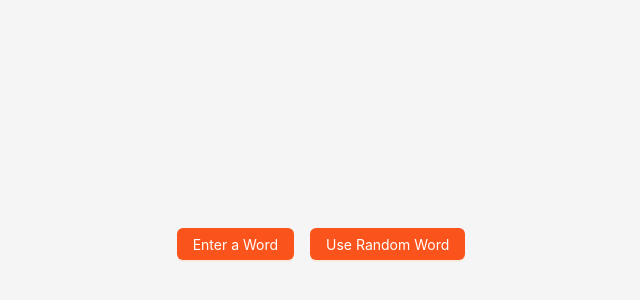
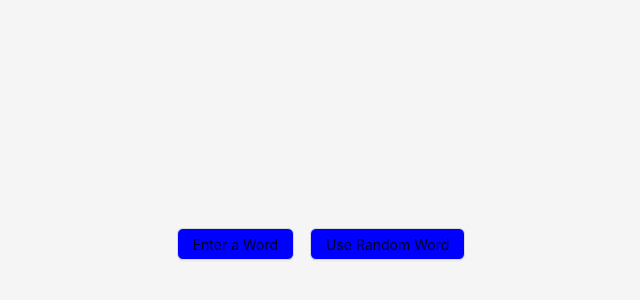
Before and after one commit to bobzurad/zurdle, a Next.js app: page / in a window 1280 px wide. Shown: the part 164-464 px from the top of the page, without its empty margins (319-959 px from the left). Built offline with nearby package versions, Linux system fonts and the light colour scheme.

Commit message:
replaced PresetColors with custom colors

```diff
--- a/src/app/page.tsx
+++ b/src/app/page.tsx
@@ -11,7 +11,6 @@ import {
   Input,
   Typography,
 } from 'antd';
-import { PresetColors } from 'antd/es/theme/internal';
 import { MAX_WORD_LENGTH, solutionAtom } from './context/atoms';
 import { SOLUTION } from './context/words';
 import Gameboard from './components/Gameboard';
@@ -25,10 +24,10 @@ export default function Home() {
   const [randomColor, setRandomColor] = useState('');
   const [solution, setSolution] = useAtom(solutionAtom);
 
+  const Colors = ['#ff0000', '#00ff00', '#0000ff'];
+
   useEffect(() => {
-    setRandomColor(
-      PresetColors[Math.floor(Math.random() * PresetColors.length)]
-    );
+    setRandomColor(Colors[Math.floor(Math.random() * Colors.length)]);
   }, []);
 
   console.log(SOLUTION);
@@ -40,6 +39,9 @@ export default function Home() {
           Input: {
             activeBorderColor: randomColor,
             hoverBorderColor: randomColor,
+          },
+          Button: {
+            defaultBg: randomColor,
           },
         },
       }}
@@ -57,18 +59,10 @@ export default function Home() {
             <>
               {!showForm && (
                 <Flex gap="middle">
-                  <Button
-                    variant="solid"
-                    color={PresetColors.find((value) => value === randomColor)}
-                    onClick={() => setShowForm(true)}
-                  >
+                  <Button variant="solid" onClick={() => setShowForm(true)}>
                     Enter a Word
                   </Button>
-                  <Button
-                    variant="solid"
-                    color={PresetColors.find((value) => value === randomColor)}
-                    onClick={() => setSolution(SOLUTION)}
-                  >
+                  <Button variant="solid" onClick={() => setSolution(SOLUTION)}>
                     Use Random Word
                   </Button>
                 </Flex>
@@ -85,12 +79,7 @@ export default function Home() {
                         onChange={(e) => setCustomWord(e.currentTarget.value)}
                       />
                       <Button
-                        type="primary"
                         disabled={customWord.length < 5}
-                        style={{ background: randomColor }}
-                        color={PresetColors.find(
-                          (value) => value === randomColor
-                        )}
                         onClick={() => setSolution(customWord)}
                       >
                         Go!
```
